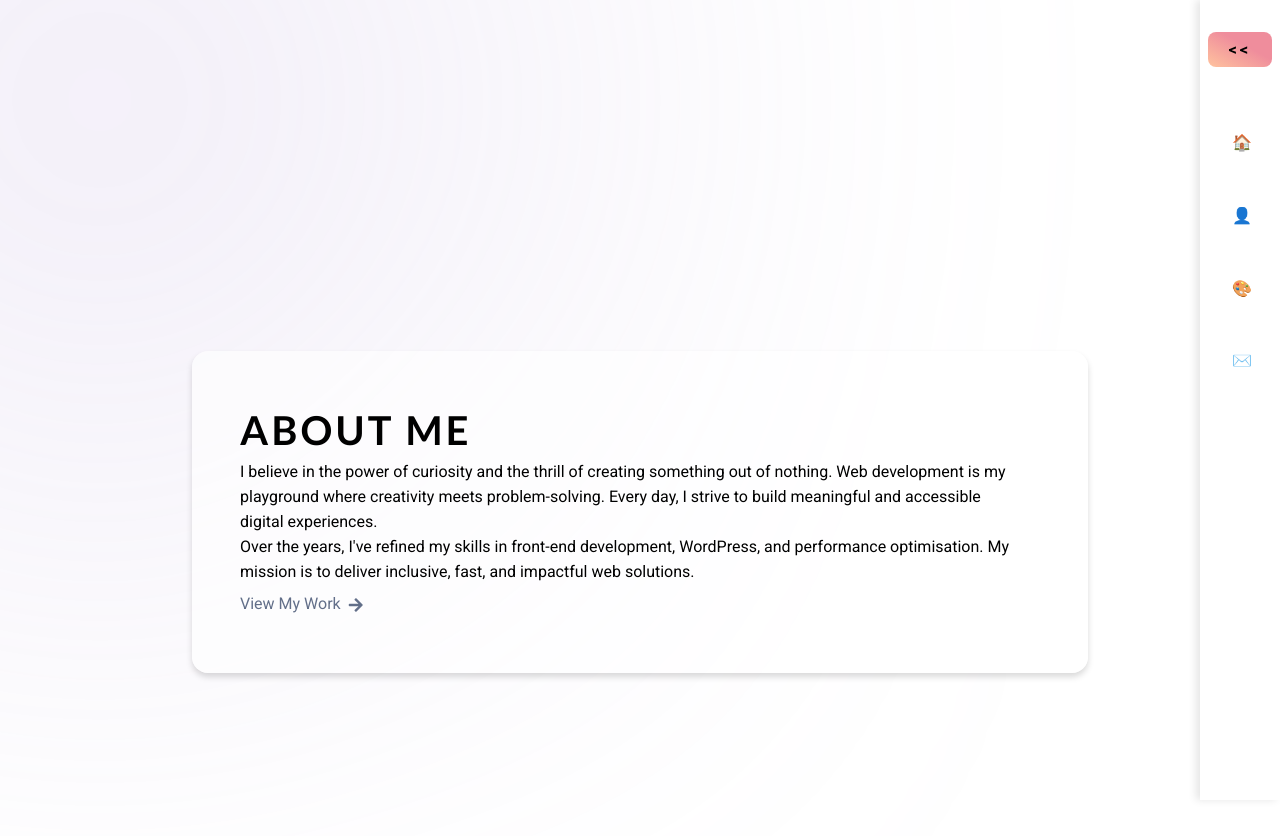
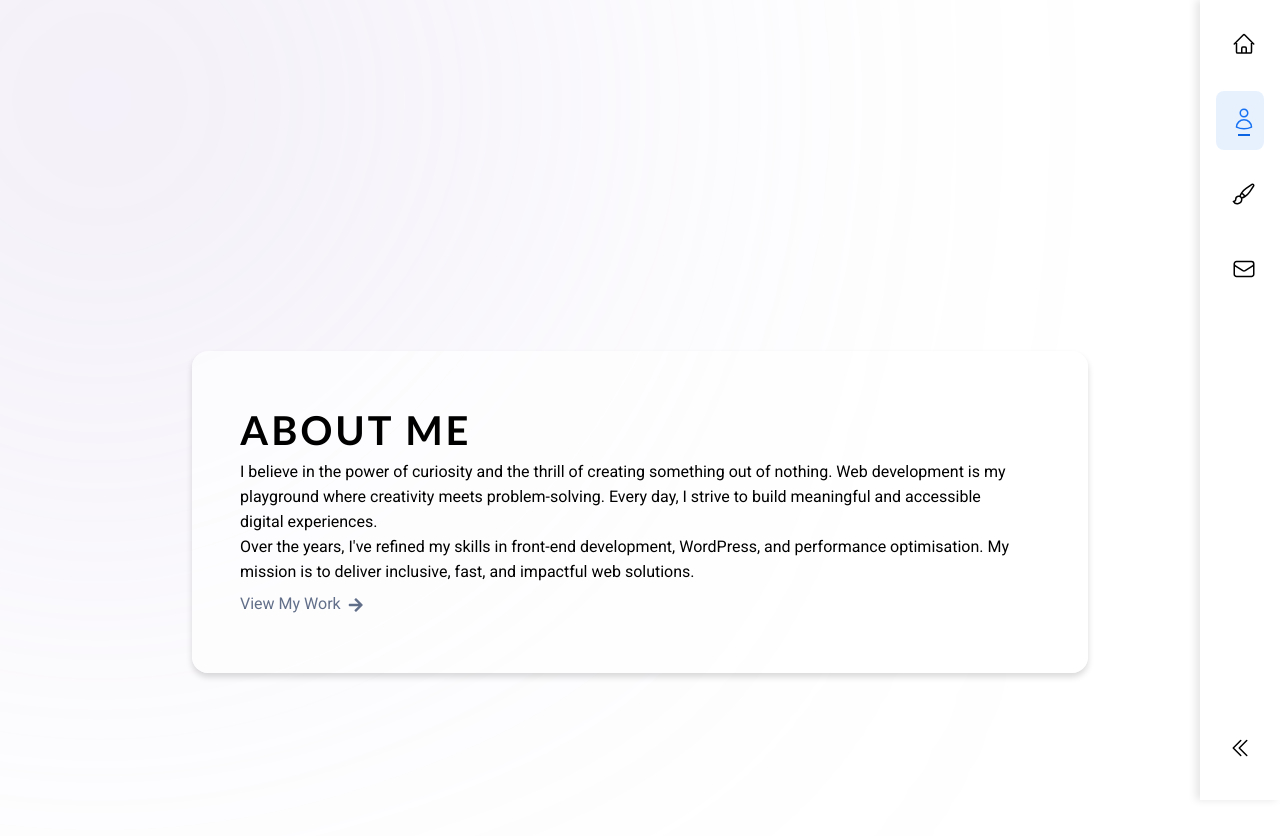
Before and after one commit to bozena-zawilinska/welcome, a Vue app: page /about in a window 1280 px wide. Shown: the top 836 px of the page. Built offline with nearby package versions, Linux system fonts and the light colour scheme.

Commit message:
hero icons liblary and accessibility active state

```diff
--- a/package.json
+++ b/package.json
@@ -8,7 +8,7 @@
     "lint": "vue-cli-service lint",
     "deploy": "gh-pages -d dist"
   },
-   "prettier": {
+  "prettier": {
     "singleQuote": true,
     "semi": false
   },
@@ -16,6 +16,7 @@
     "@fortawesome/fontawesome-svg-core": "^6.7.2",
     "@fortawesome/free-solid-svg-icons": "^6.7.2",
     "@fortawesome/vue-fontawesome": "^3.0.8",
+    "@heroicons/vue": "^2.2.0",
     "core-js": "^3.8.3",
     "floating-vue": "^5.2.2",
     "vue": "^3.2.13",
--- a/src/App.vue
+++ b/src/App.vue
@@ -9,20 +9,19 @@
 </template>
 
 <script>
-import SideNav from './components/SideNav.vue';
+import SideNav from './components/SideNav.vue'
 
 export default {
   components: {
     SideNav,
   },
-};
+}
 </script>
 
 <style lang="scss">
-
 :focus {
-  outline: 3px solid $dark-gunmetal;
-  outline-offset: 2px;
+  outline: 2px solid $color-selected;
+  outline-offset: 1px;
 }
 
 /* Skip Link */
--- a/src/components/SideNav.vue
+++ b/src/components/SideNav.vue
@@ -2,23 +2,13 @@
   <div class="side-nav__container">
     <!-- Hamburger Icon (Only visible on mobile) -->
     <button class="hamburger-btn" @click="toggleNav" v-if="isCollapsed">
-            <i class="fas fa-bars"></i>
+      <Bars3Icon class="menu-icon" />
     </button>
     <nav
       class="side-nav"
       :class="{ collapsed: isCollapsed }"
       v-show="!isCollapsed || !isMobile"
     >
-            <!-- <div class="logo" @click="toggleNav">
-                <img src="@/assets/logo.png" alt="Portfolio Logo" />
-                <i :class="isCollapsed ? 'fas fa-arrow-right' : 'fas fa-arrow-left'"></i>
-            </div> -->
-
-
-            <button class="button button--primary button--toggle" @click="toggleNav">
-                <!-- <i :class="isCollapsed ? 'fas fa-arrow-left' : 'fas fa-arrow-right'" v-tooltip="isCollapsed ? '[ to expand' : '[ to collapse'">]</i> -->
-                <span v-html="isCollapsed ? '&lt;&lt;' : 'Hide &gt;&gt;'" v-tooltip.auto="isCollapsed ? 'Use [ to expand' : 'Use [ to hide'" />
-            </button>
       <ul>
         <li
           v-for="(item, index) in menuItems"
@@ -30,72 +20,120 @@
           v-bind:title="isCollapsed && hoverItem === index ? item.title : ''"
           v-tooltip.auto="isCollapsed && hoverItem === index ? item.title : ''"
         >
-                    <a
-                        :href="item.link"
-                    >
-                        <span class="emoji">{{ item.emoji }}</span>
+          <a :href="item.link" :class="{ active: isActiveRoute(item.link) }">
+            <span class="icon">
+              <component :is="item.icon" class="hero-icon" />
+              <span
+                v-if="isActiveRoute(item.link) && isCollapsed && !isMobile"
+                class="active-border"
+              ></span>
+            </span>
             <span v-if="!isCollapsed" class="title">{{ item.title }}</span>
+            <span class="is-selected"></span>
           </a>
         </li>
       </ul>
+      <a class="button button--toggle" @click="toggleNav">
+        <!-- <i :class="isCollapsed ? 'fas fa-arrow-left' : 'fas fa-arrow-right'" v-tooltip="isCollapsed ? '[ to expand' : '[ to collapse'">]</i> -->
+        <ChevronDoubleLeftIcon
+          v-if="isCollapsed"
+          class="toggle-icon"
+          v-tooltip.auto="'Use [ to expand'"
+        />
+        <div
+          v-else-if="!isCollapsed && !isMobile"
+          class="hide-button-content"
+          v-tooltip.auto="'Use [ to hide'"
+        >
+          <span class="hide-text">Hide</span>
+          <ChevronDoubleRightIcon class="toggle-icon" />
+        </div>
+        <div v-else-if="isMobile" class="hide-button-content">
+          <span class="hide-text">Close</span>
+          <XMarkIcon class="toggle-icon" />
+        </div>
+      </a>
     </nav>
   </div>
 </template>
 
 <script>
+import {
+  HomeIcon,
+  UserIcon,
+  PaintBrushIcon,
+  EnvelopeIcon,
+  ChevronDoubleLeftIcon,
+  ChevronDoubleRightIcon,
+  XMarkIcon,
+  Bars3Icon,
+} from '@heroicons/vue/24/outline'
+
 export default {
+  components: {
+    HomeIcon,
+    UserIcon,
+    PaintBrushIcon,
+    EnvelopeIcon,
+    ChevronDoubleLeftIcon,
+    ChevronDoubleRightIcon,
+    XMarkIcon,
+    Bars3Icon,
+  },
   data() {
     return {
       isCollapsed: true, // controls nav state
-            isMobile: false,   // tracks if the device is mobile
-            hoverItem: null,   // tracks hovered item
+      isMobile: false, // tracks if the device is mobile
+      hoverItem: null, // tracks hovered item
       menuItems: [
-                { title: "Welcome", link: "/", emoji: "🏠" },
-                { title: "About Me", link: "/about", emoji: "👤" },
-                { title: "Portfolio", link: "/work", emoji: "🎨" },
-                { title: "Get in Touch", link: "/contact", emoji: "✉️" },
+        { title: 'Welcome', link: '/', icon: 'HomeIcon' },
+        { title: 'About Me', link: '/about', icon: 'UserIcon' },
+        { title: 'Portfolio', link: '/work', icon: 'PaintBrushIcon' },
+        { title: 'Get in Touch', link: '/contact', icon: 'EnvelopeIcon' },
         // { title: "Welcome 🌟", link: "/", emoji: "🏠" },
         // { title: "About Me 💡", link: "/about", emoji: "👤" },
         // { title: "Portfolio 🚀", link: "/work", emoji: "🎨" },
         // { title: "Get in Touch 📬", link: "/contact", emoji: "✉️" },
       ],
-        };
+    }
   },
   methods: {
+    isActiveRoute(link) {
+      // Check if the current route matches the menu item link
+      return this.$route.path === link
+    },
     handleKeyDown(event) {
       // Check if the key pressed is '['
       if (event.key === '[') {
-                this.toggleNav();
+        this.toggleNav()
       }
     },
     toggleNav() {
-            this.isCollapsed = !this.isCollapsed;
+      this.isCollapsed = !this.isCollapsed
     },
     updateIsMobile() {
       // Updates the isMobile property based on the screen width
-            this.isMobile = window.innerWidth <= 768;
+      this.isMobile = window.innerWidth <= 768
     },
   },
   mounted() {
     // Initial check for mobile devices
-        this.updateIsMobile();
+    this.updateIsMobile()
     // Listen for window resize to update the mobile state
-        window.addEventListener("resize", this.updateIsMobile);
+    window.addEventListener('resize', this.updateIsMobile)
     // Listen for the '[' key to toggle the navigation
-        window.addEventListener('keydown', this.handleKeyDown);
+    window.addEventListener('keydown', this.handleKeyDown)
   },
   beforeDestroy() {
     // Clean up the event listener
-        window.removeEventListener("resize", this.updateIsMobile);
+    window.removeEventListener('resize', this.updateIsMobile)
     // Remove the event listener when the component is destroyed
-        window.removeEventListener('keydown', this.handleKeyDown);
+    window.removeEventListener('keydown', this.handleKeyDown)
   },
-};
+}
 </script>
 <style lang="scss" scoped>
 .side-nav__container {
-    // background: white;
-    // box-shadow: -4px 0 8px rgba(0, 0, 0, 0.1);
   width: 100%;
   max-width: 100vw;
   position: fixed;
@@ -103,12 +141,6 @@ export default {
   height: 24px;
   padding: 16px 0;
   z-index: 1;
-    // @include breakpoint-up(md) {
-    //     background: none;
-    //     height: 0;
-    //     padding: 0;
-    //     width: 0;
-    // }
 }
 
 /* Hamburger Menu Button (Mobile Only) */
@@ -125,11 +157,17 @@ export default {
   color: #333;
 
   &:hover {
-        color: #007bff;
+    color: $color-selected;
   }
 
   @media (max-width: 768px) {
     display: block;
+  }
+
+  .menu-icon {
+    width: 24px;
+    height: 24px;
+    stroke: currentColor;
   }
 }
 
@@ -139,14 +177,11 @@ export default {
   box-shadow: -4px 0 8px rgba(0, 0, 0, 0.1);
   transition: width 0.3s ease, opacity 0.3s ease, visibility 0.3s ease;
 
-
-
   position: fixed;
   right: 0;
   top: 0;
   height: 100vh;
   width: 100%;
-    // max-width: 100vw;
   z-index: 10;
 
   opacity: 1;
@@ -155,21 +190,68 @@ export default {
   @include breakpoint-up(md) {
     display: flex;
     flex-direction: column;
-        justify-content: flex-start;
+    justify-content: space-between;
   }
 
   &.collapsed {
     opacity: 0;
     visibility: hidden;
     transition: width 0.7s ease, opacity 0.7s ease, visibility 0.7s ease;
+
+    .active-border {
+      display: block;
+      position: absolute;
+      top: 100%;
+      bottom: 0;
+      left: 50%;
+      transform: translateX(-50%);
+      width: 12px;
+      height: 2px;
+      margin: 0 auto;
+      background-color: $color-selected;
+      margin-top: 8px;
+    }
   }
 
   .button--toggle {
-        // display: inline-block;
     transition: all 0.3s ease;
     margin: $spacing-lg;
+    display: flex;
+    align-items: center;
+    justify-content: center;
+
+    .toggle-icon {
+      width: 24px;
+      height: 24px;
+      stroke: currentColor;
     }
 
+    .hide-button-content {
+      display: flex;
+      align-items: center;
+      gap: 6px;
+
+      .hide-text {
+        // font-size: 24px;
+        font-weight: 500;
+      }
+
+      // Mobile-specific styling - remove gap when no icon
+      @media (max-width: 768px) {
+        gap: 0;
+
+        .hide-text {
+          font-size: 14px;
+        }
+      }
+    }
+  }
+
+  &:not(.collapsed) {
+    .icon {
+      margin-right: $spacing-xs;
+    }
+  }
 
   ul {
     list-style: none;
@@ -179,27 +261,56 @@ export default {
     .nav-item {
       font-size: $font-size-small;
       font-weight: 600;
-            // margin: $spacing-sm 0;
       text-align: center;
 
       a {
         display: flex;
         align-items: center;
         justify-content: flex-start;
-                // color: $white;
-                // text-decoration: none;
+        color: #6b7280; // Default gray color for icons
         margin: $spacing-sm;
         padding: $spacing-sm;
         border-radius: 8px;
-                transition: background $transition;
+        transition: $transition;
+        // transition: background $transition;
 
         &:hover {
           background: rgba(255, 255, 255, 0.1);
         }
 
-                .emoji {
-                    margin-right: $spacing-xs;
+        .icon {
           transition: transform 0.2s ease;
+          position: relative;
+          display: inline-block;
+          line-height: 1;
+
+          .hero-icon {
+            width: 24px;
+            height: 24px;
+            stroke: currentColor;
+            transition: color 0.2s ease;
+          }
+        }
+
+        .active-border {
+          display: block;
+          position: absolute;
+          bottom: var(--ds-space-0, 0);
+          left: 50%;
+          transform: translateX(-50%);
+          width: 12px;
+          height: 2px;
+          margin: var(--ds-space-0, 0) auto;
+          background-color: var(--ds-icon-selected, #0c66e4);
+        }
+
+        &.active {
+          background: rgba(23, 114, 243, 0.1); // Active background color
+
+          .icon .hero-icon {
+            color: $color-selected;
+            stroke: $color-selected;
+          }
         }
       }
     }
--- a/src/styles/_variables.scss
+++ b/src/styles/_variables.scss
@@ -1,6 +1,8 @@
 /*
 * COLOR PALETTE
 */
+
+$color-selected: #1772f3; // Selected state color for active elements
 
 // Backgrounds
 $white: #ffffff;
@@ -24,12 +26,10 @@ $rosemary: #47756e;
 
 // Text
 $font-dark: #000000;
-// $font-dark: #362d45;
 $font-grey: #626f89;
 $dark-gunmetal: #333e61; // Used for side nav background and tooltip text
 
 // Gradients
-// $green-background: linear-gradient(135deg, $green-white, $grayish-cyan, $grayish-blue);
 $red-background: linear-gradient(
   to bottom left,
   $soft-red 40%,
```
Also changed, not shown: 1 other file (tests, documents, lock files or other folders). Lines whose indentation alone changed are shown as unchanged.
